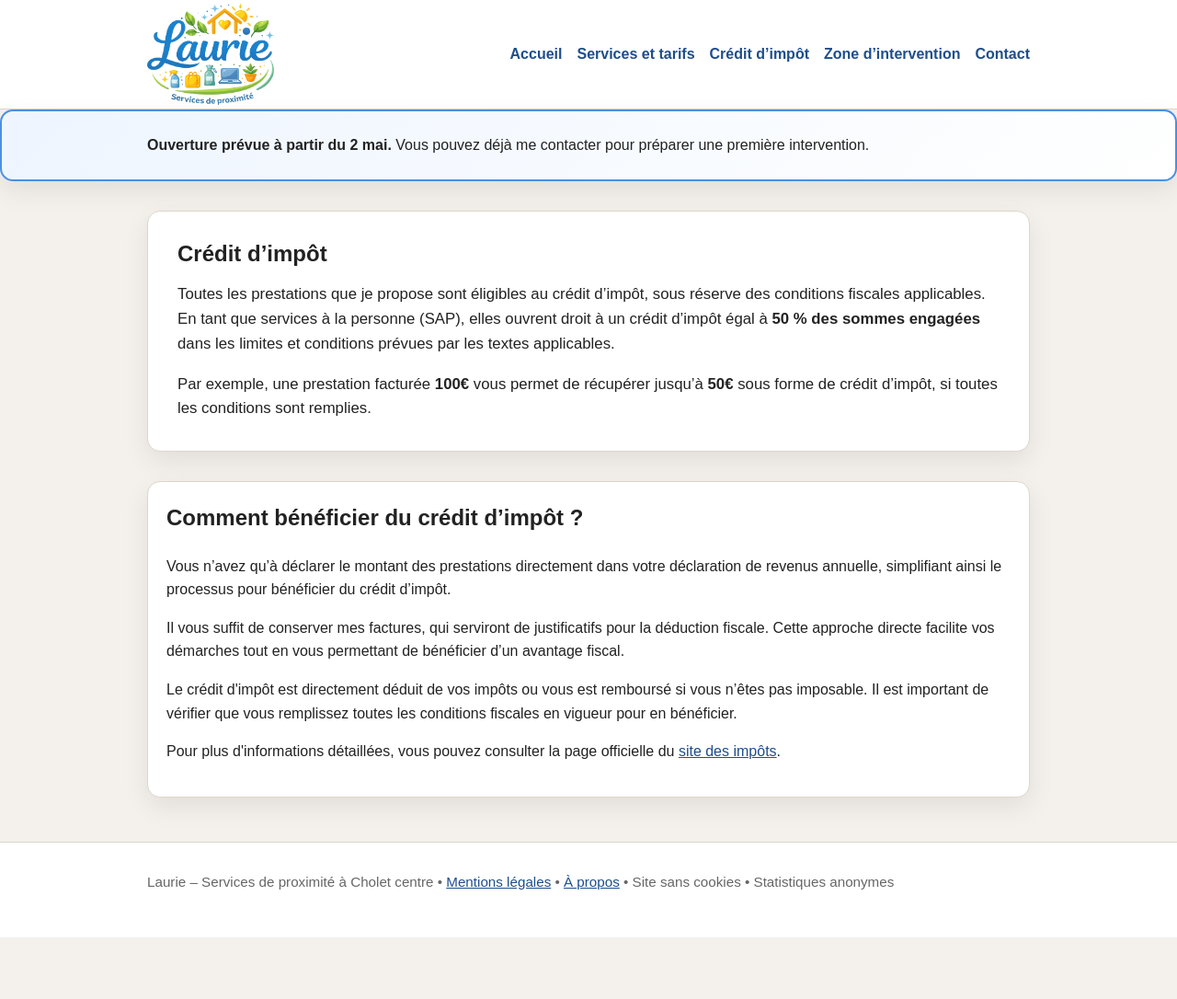
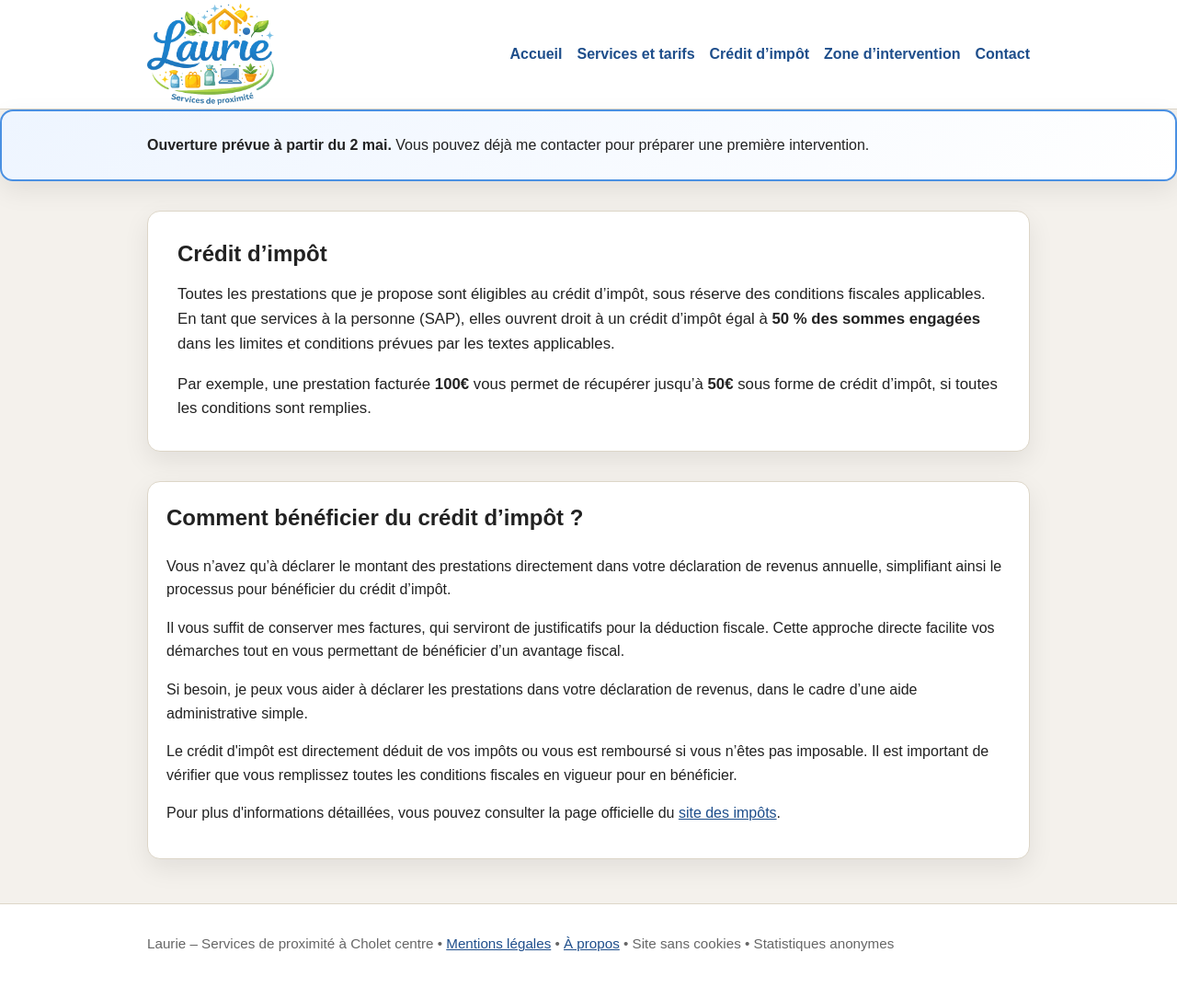
Before and after one commit to Laurie-services/laurie-services.github.io, a Jekyll site: the page built from credit-impot.html, in a window 1280 px wide. Shown: the whole page at 92% size. Built offline with Jekyll 4.4.1, drawn with Linux system fonts in a browser that asks for light colours; before the commit the page ends 1019 px from its top, so only the background shows below that.

Commit message:
ajout aide déclaration

```diff
--- a/credit-impot.html
+++ b/credit-impot.html
@@ -24,9 +24,12 @@ description: "Informations générales sur l’avantage fiscal lié à certains
     Il vous suffit de conserver mes factures, qui serviront de justificatifs pour la déduction fiscale. Cette approche directe facilite vos démarches tout en vous permettant de bénéficier d’un avantage fiscal.
   </p>
   <p>
+    Si besoin, je peux vous aider à déclarer les prestations dans votre déclaration de revenus, dans le cadre d’une aide administrative simple.
+  </p>
+  <p>
     Le crédit d'impôt est directement déduit de vos impôts ou vous est remboursé si vous n’êtes pas imposable. Il est important de vérifier que vous remplissez toutes les conditions fiscales en vigueur pour en bénéficier.
   </p>
   <p>
-    Pour plus d'informations détaillées, vous pouvez consulter la page officielle du <a href="https://www.impots.gouv.fr/particulier/emploi-domicile" target="_blank">site des impôts</a>.
+    Pour plus d'informations détaillées, vous pouvez consulter la page officielle du <a href="https://www.impots.gouv.fr/particulier/emploi-domicile" target="_blank" rel="noopener noreferrer">site des impôts</a>.
   </p>
 </section>
```
